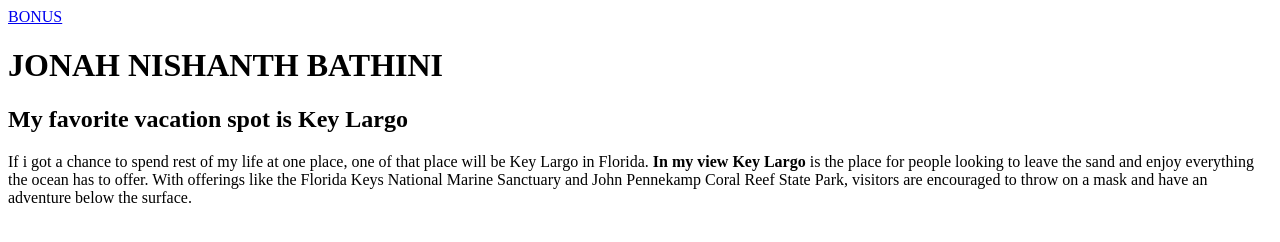
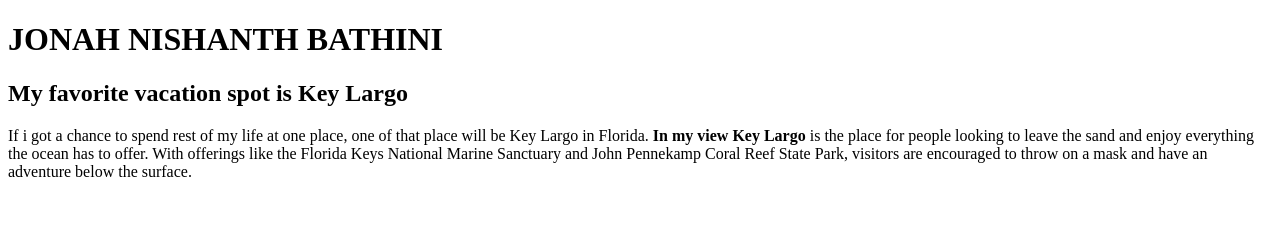
Before and after one commit to 44-563-WebApps-F23/44563-webapps-f23-assignment3-Jonah-14, a plain HTML site: page index.html in a window 1280 px wide. Drawn offline with Linux system fonts and the light colour scheme.

Commit message:
Fav vacation spot1

```diff
--- a/index.html
+++ b/index.html
@@ -5,10 +5,13 @@
 </head>
 <body>
 
-<a href="bonus.html">BONUS</a>
+
     <h1>JONAH NISHANTH BATHINI</h1>
     <h2>My favorite vacation spot is Key Largo</h2>
     <p>If i got a chance to spend rest of my life at one place, one of that place will be Key Largo in Florida.
     <strong>In my view Key Largo</strong> is the place for people looking to leave the sand and enjoy everything the ocean has to offer.
     With offerings like the Florida Keys National Marine Sanctuary</strong> and John Pennekamp Coral Reef State Park</strong>,
     visitors are encouraged to throw on a mask and have an adventure below the surface. </p>
+
+</body>
+</html>
```
